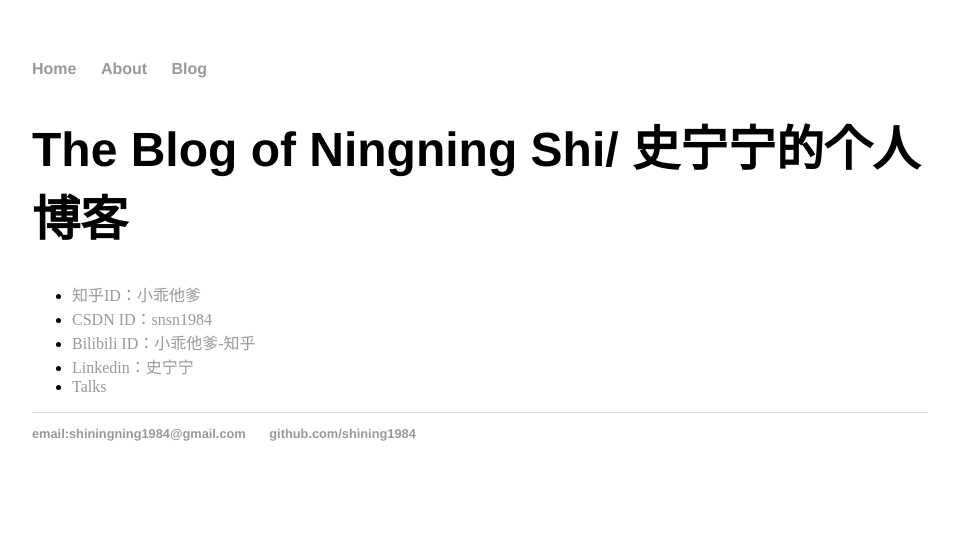
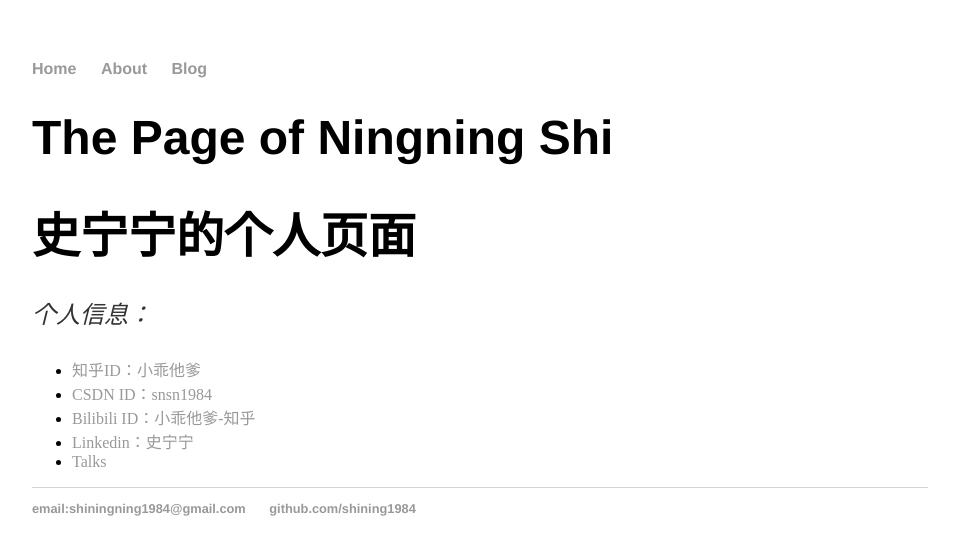
Before and after one commit to shining1984/shining1984.github.io, a Jekyll site: the page built from index.html, in a window 1280 px wide. Shown: the top 555 px of the page, without its empty margins (160-1113 px from the left). Built offline with Jekyll 4.4.1, drawn with Linux system fonts in a browser that asks for light colours.

Commit message:
update the main page to modify some details

```diff
--- a/index.html
+++ b/index.html
@@ -1,11 +1,14 @@
 ---
 layout: default
-title: Shining, personal blog
+title: The page of Ningning Shi
 ---
  <div class="blurb">
-        <h1>The Blog of Ningning Shi/ 史宁宁的个人博客</h1>
+        <h1>The Page of Ningning Shi</h1>
+		<h1>史宁宁的个人页面</h1>
+		<p><em>个人信息：</em></p>
  </div><!-- /.blurb -->
  <div class="ids">
+
  	<ul>
 	    <li><a href="https://www.zhihu.com/people/shiningning">知乎ID：小乖他爹</a></li>
 		<li><a href="https://blog.csdn.net/snsn1984">CSDN ID：snsn1984</a></li>
```
